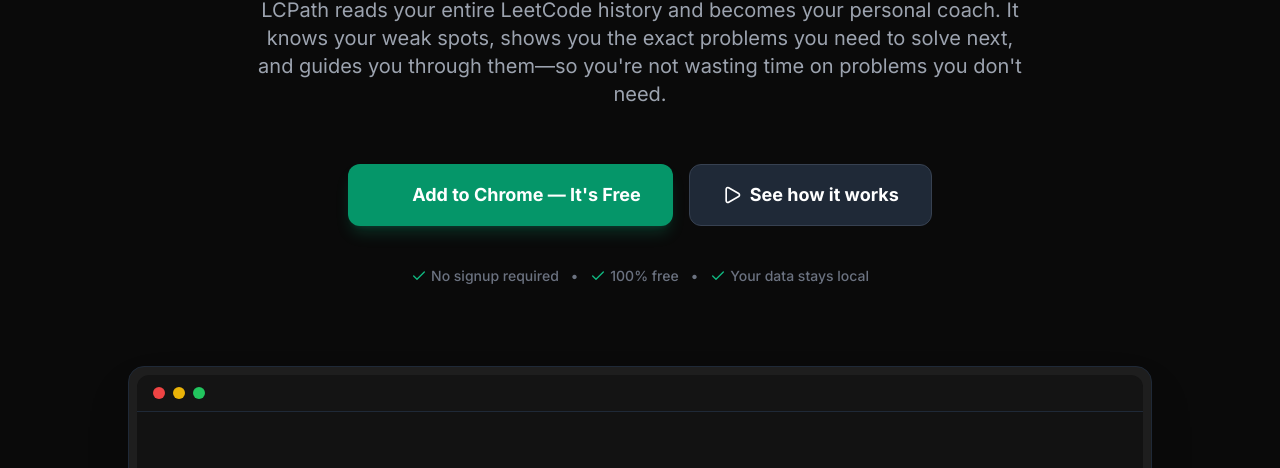
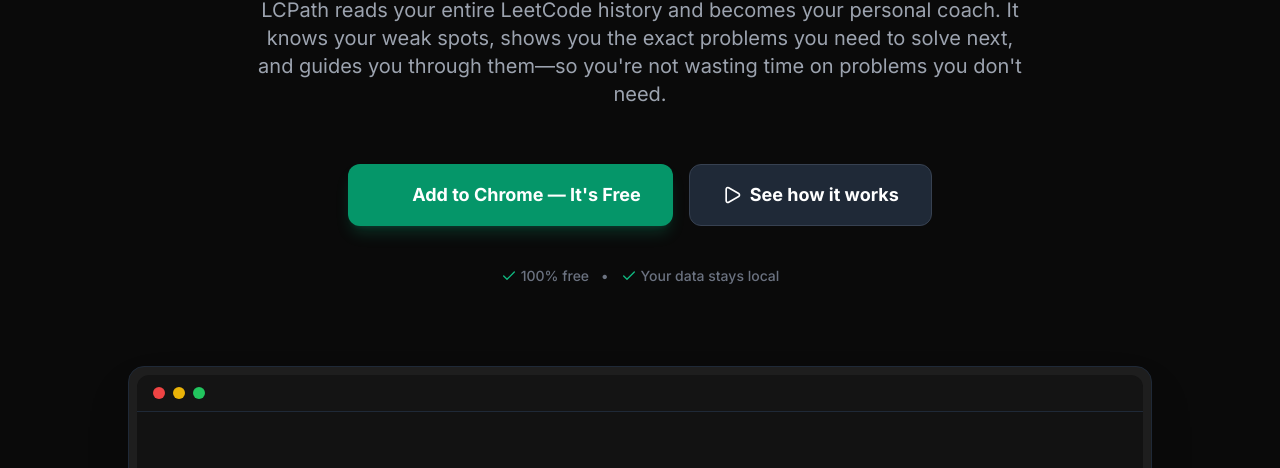
Before and after one commit to OmKadu786/LC-Path, a browser extension: page LandingPage/index.html in a window 1280 px wide. Shown: the part 332-800 px from the top of the page. Drawn offline with nearby package versions, Linux system fonts and the light colour scheme.

Commit message:
fix: remove 'no signup required' from hero section

```diff
--- a/LandingPage/index.html
+++ b/LandingPage/index.html
@@ -84,8 +84,6 @@
             </div>
 
             <div class="text-sm text-gray-500 font-medium flex flex-wrap justify-center items-center gap-3">
-                <span class="flex items-center gap-1"><i data-lucide="check" class="w-4 h-4 text-emerald-500"></i> No signup required</span>
-                <span class="hidden sm:inline">&bull;</span>
                 <span class="flex items-center gap-1"><i data-lucide="check" class="w-4 h-4 text-emerald-500"></i> 100% free</span>
                 <span class="hidden sm:inline">&bull;</span>
                 <span class="flex items-center gap-1"><i data-lucide="check" class="w-4 h-4 text-emerald-500"></i> Your data stays local</span>
```
